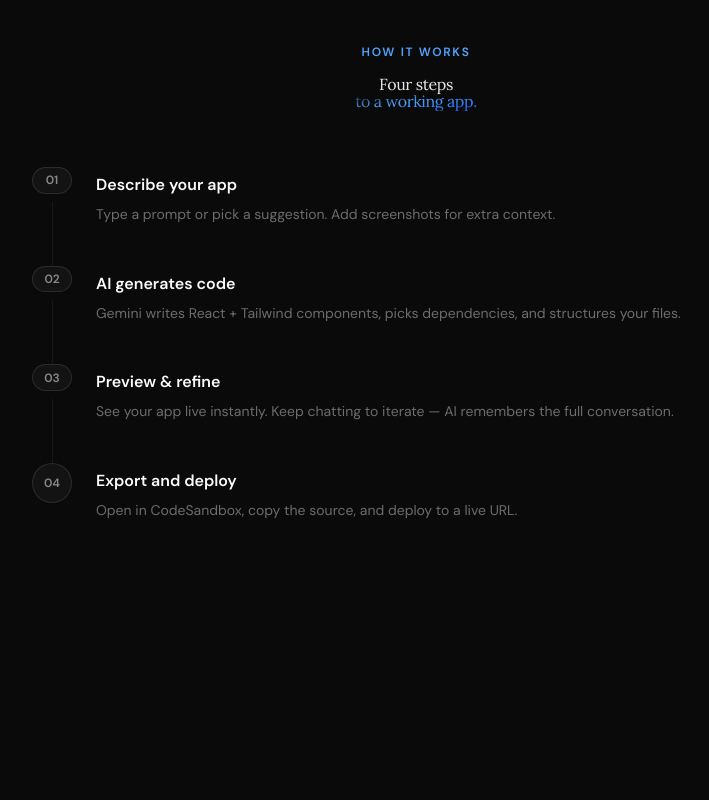
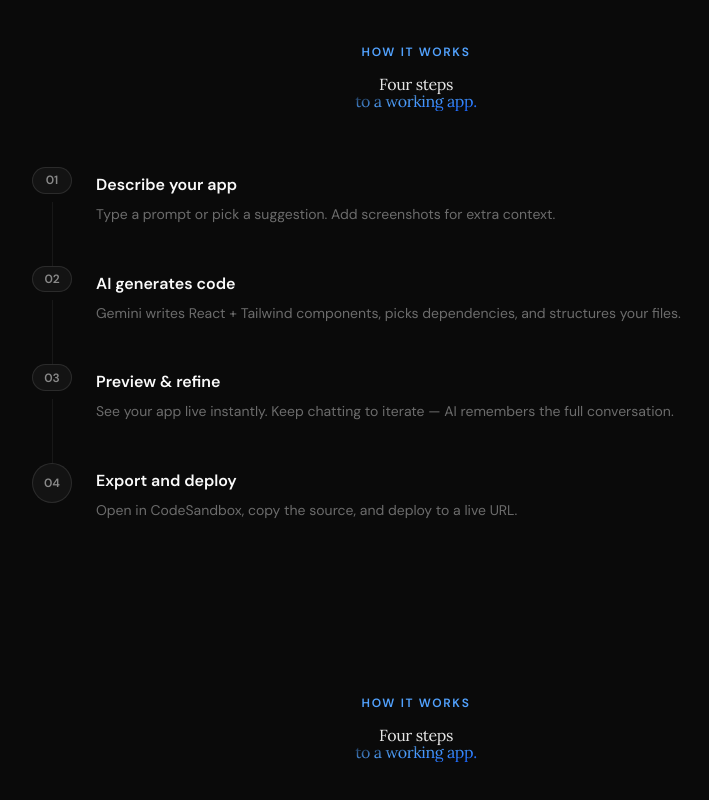
Before and after one commit to moonspark78/ai-app-builder, a Next.js app: page / in a window 1280 px wide. Shown: the part 1429-2229 px from the top of the page, without its empty margins (224-933 px from the left). Before the commit the page ends 2119 px from the top, so only its background shows below. Built offline with nearby package versions, Linux system fonts and the light colour scheme; no server answers.

Commit message:
:art: working on Page.tsx  /././././././  :art:

```diff
--- a/app/page.tsx
+++ b/app/page.tsx
@@ -194,6 +194,17 @@ export default function Home() {
           ))}
         </div>
       </section>
+
+      <section className="px-4 pb-32">
+        <div className="mx-auto mb-14 max-w-5xl text-center">
+          <SectionLabel>How it works</SectionLabel>
+          <SectionHeading gray="Four steps" blue="to a working app." />
+        </div>
+
+        <div className="mx-auto  max-w-3xl ">
+
+        </div>
+      </section>
     </main>
   );
 }
```
